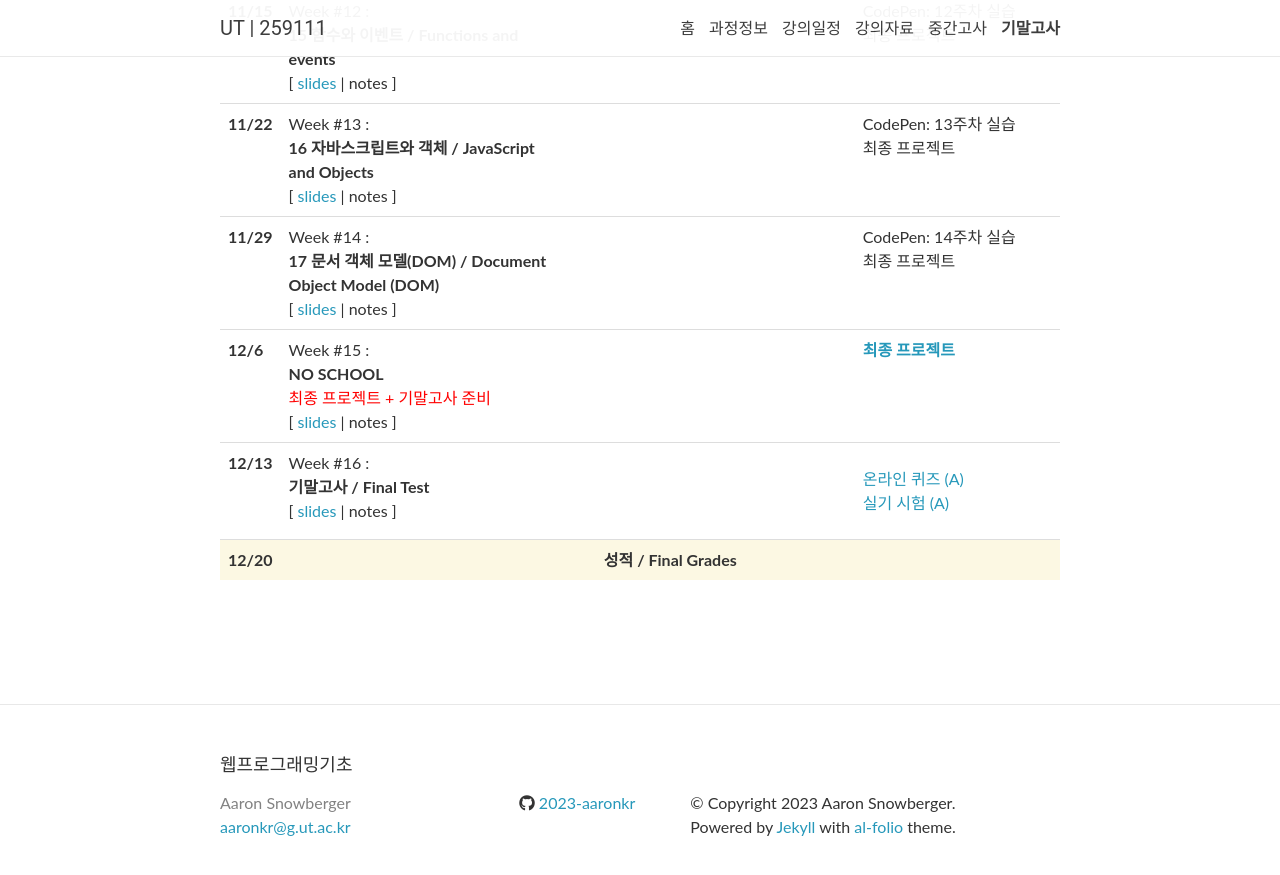
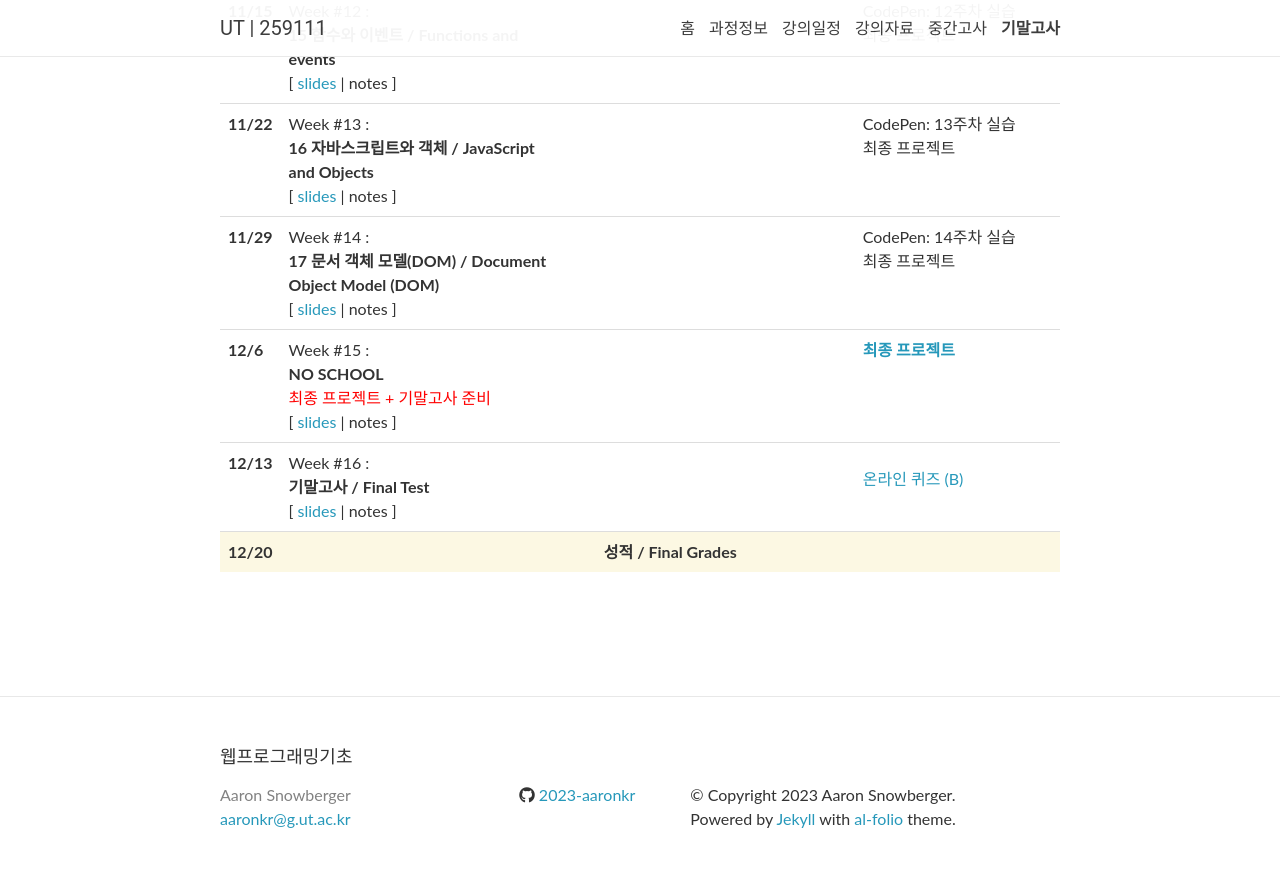
Before and after one commit to 2023-aaronkr/ut-web, a Jekyll site: the page built from _pages/lectures.md, in a window 1280 px wide and 900 px high, scrolled down 2013 px. Shown: the top 875 px of the window. Built offline with Jekyll 4.4.1, drawn with Linux system fonts in a browser that asks for light colours; nearby versions of some CDN libraries; comment, search, counter and statistics services are not loaded.

Commit message:
Update lectures.yml

```diff
--- a/_data/lectures.yml
+++ b/_data/lectures.yml
@@ -187,11 +187,11 @@
   slides: "https://docs.google.com/presentation/d/18THpO0rkZVNFqCglpIXPPvTn9sO4VERVvoQOQ7IyDHM/edit?usp=sharing"
   readings:
   logistics: >
-    <div>
+    <div style="display:none;">
       <a href="https://forms.gle/xEJWaERPf7MgdhGN7">온라인 퀴즈 (A)</a><br>
       <a href="https://docs.google.com/presentation/d/17qFMX3SJYgDX4iD9h9WM1cbLnRQu1H_yKKsU6LO9mt4/edit?usp=sharing">실기 시험 (A)</a><br>
     </div>
-    <div style="display:none;">
+    <div>
       <a href="https://forms.gle/5NLoYK3wbP37UbQV7">온라인 퀴즈 (B)</a><br>
       <a style="display:none;" href="https://docs.google.com/presentation/d/17qFMX3SJYgDX4iD9h9WM1cbLnRQu1H_yKKsU6LO9mt4/edit?usp=sharing">실기 시험 (B)</a>
     </div>
```
